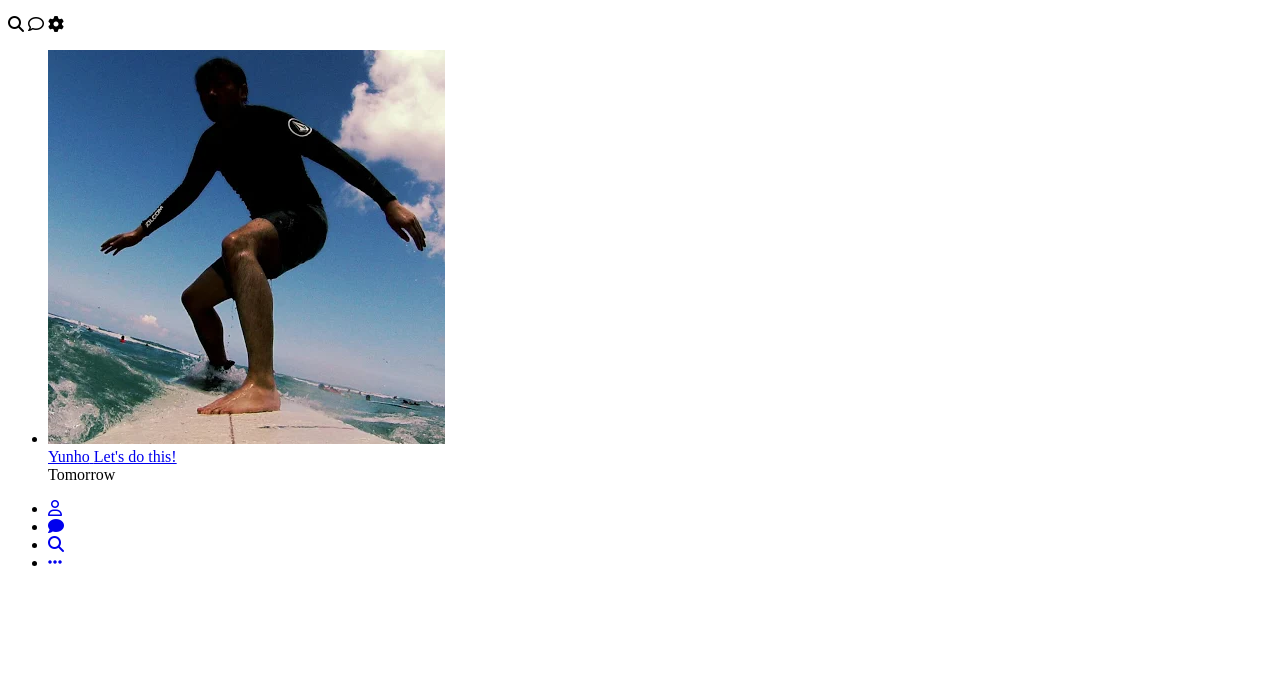
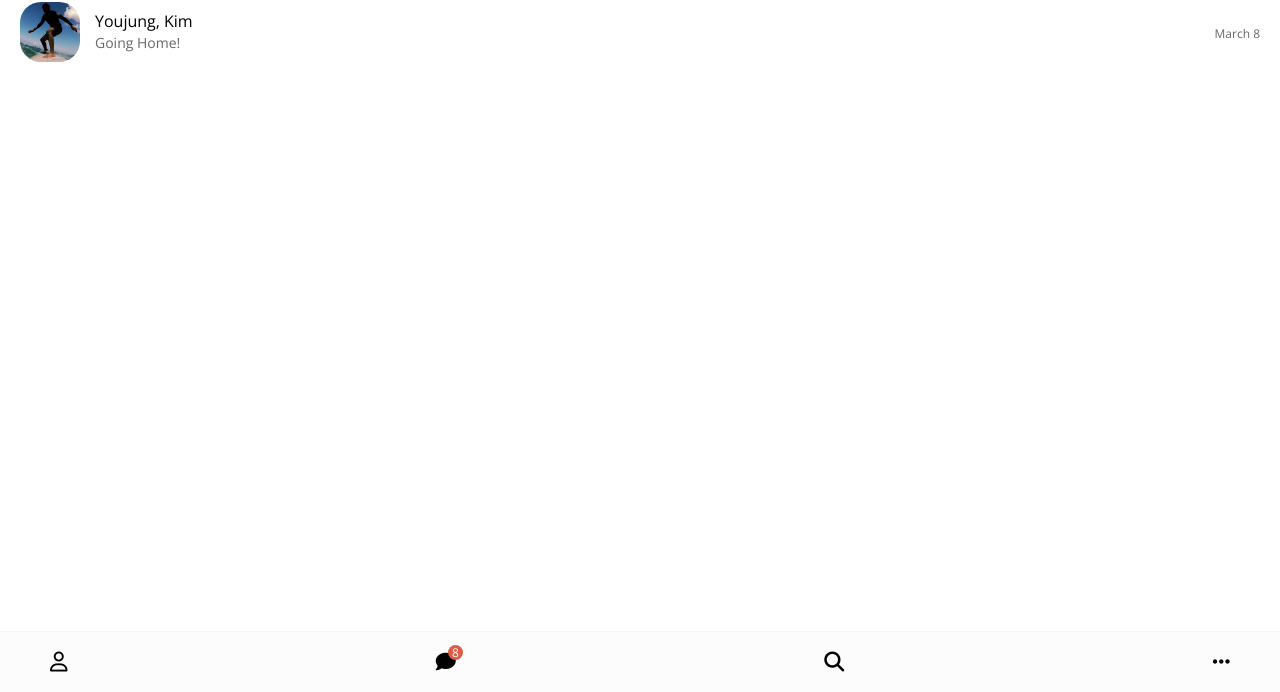
Before and after one commit to kalzpi/kakaocloneV2, a plain HTML site: page index.html in a window 1280 px wide. Shown: the part 108-800 px from the top of the page. Drawn offline with nearby package versions, Linux system fonts and the light colour scheme.

Commit message:
20191120
2.8 Friend Screen

```diff
--- /dev/null
+++ b/css/friend.css
@@ -0,0 +1,44 @@
+.friend {
+  display: flex;
+  justify-content: space-between;
+  align-items: center;
+}
+
+.friend .friend__avatar {
+  width: 50px;
+  border-radius: 35%;
+}
+
+.friend__avatar.g-avatar {
+  width: 70px;
+}
+
+.friend__avatar.m-avatar {
+  width: 60px;
+}
+
+.friend .friend__column {
+  display: flex;
+  align-items: center;
+}
+
+.friend .friend__avatar {
+  margin-right: 15px;
+}
+
+.friend__content .friend__name {
+  display: block;
+  margin-bottom: 5px;
+}
+
+.friend__content .friend__bottom-text,
+.friend__content .friend__status,
+.friend .chat__timestamp {
+  opacity: 0.6;
+  font-size: 14px;
+}
+
+.friend__content .friend__status,
+.friend .chat__timestamp {
+  font-size: 12px;
+}
--- /dev/null
+++ b/css/header.css
@@ -0,0 +1,27 @@
+.header {
+  display: flex;
+  justify-content: space-between;
+  margin-bottom: 30px;
+  align-items: center;
+}
+
+.header .header__title {
+  font-size: 24px;
+  font-weight: 600;
+}
+
+.header .header__icon {
+  font-size: 24px;
+  margin-left: 24px;
+  cursor: pointer;
+}
+
+.header .header__header-column {
+    display: flex;
+    align-items: center;
+}
+
+.header .header__back-btn{
+    font-size: 22px;
+    margin-right: 20px;
+}
--- /dev/null
+++ b/css/nav-bar.css
@@ -0,0 +1,37 @@
+.nav {
+  position: fixed;
+  width: 100%;
+  background-color: #fcfcfc;
+  padding: 20px 50px;
+  left: 0px;
+  bottom: 0px;
+  border-top: 1px solid #f7f7f7;
+}
+
+.nav .nav__list {
+  display: flex;
+  justify-content: space-between;
+}
+
+.nav i {
+  font-size: 20px;
+}
+
+.nav .nav__list-link {
+    position: relative;
+}
+
+.nav .nav__badge {
+    position: absolute;
+    top: -7px;
+    right: -7px;
+    font-size: 12px;
+    background-color: #dc5d46;
+    width: 15px;
+    height: 15px;
+    display: flex;
+    justify-content: center;
+    align-items: center;
+    border-radius: 50%;
+    color: white;
+}
--- /dev/null
+++ b/css/reset.css
@@ -0,0 +1,124 @@
+html,
+body,
+div,
+span,
+applet,
+object,
+iframe,
+h1,
+h2,
+h3,
+h4,
+h5,
+h6,
+p,
+blockquote,
+pre,
+a,
+abbr,
+acronym,
+address,
+big,
+cite,
+code,
+del,
+dfn,
+em,
+img,
+ins,
+kbd,
+q,
+s,
+samp,
+small,
+strike,
+strong,
+sub,
+sup,
+tt,
+var,
+b,
+u,
+i,
+center,
+dl,
+dt,
+dd,
+ol,
+ul,
+li,
+fieldset,
+form,
+label,
+legend,
+table,
+caption,
+tbody,
+tfoot,
+thead,
+tr,
+th,
+td,
+article,
+aside,
+canvas,
+details,
+embed,
+figure,
+figcaption,
+footer,
+header,
+hgroup,
+menu,
+nav,
+output,
+ruby,
+section,
+summary,
+time,
+mark,
+audio,
+video {
+  margin: 0;
+  padding: 0;
+  border: 0;
+  font-size: 100%;
+  font: inherit;
+  vertical-align: baseline;
+}
+/* HTML5 display-role reset for older browsers */
+article,
+aside,
+details,
+figcaption,
+figure,
+footer,
+header,
+hgroup,
+menu,
+nav,
+section {
+  display: block;
+}
+body {
+  line-height: 1;
+}
+ol,
+ul {
+  list-style: none;
+}
+blockquote,
+q {
+  quotes: none;
+}
+blockquote:before,
+blockquote:after,
+q:before,
+q:after {
+  content: "";
+  content: none;
+}
+table {
+  border-collapse: collapse;
+  border-spacing: 0;
+}
--- /dev/null
+++ b/css/status-bar.css
@@ -0,0 +1,15 @@
+.status-bar {
+  display: flex;
+  margin-bottom: 30px;
+  justify-content: space-between;
+  opacity: 0.7;
+  align-items: center;
+}
+
+.status-bar i {
+    font-size:15px;
+}
+
+.status-bar .status-bar__battery-level {
+    margin-left:3px;
+}
--- /dev/null
+++ b/css/style.css
@@ -0,0 +1,23 @@
+@import url("https://fonts.googleapis.com/css?family=Open+Sans:400,600&display=swap");
+@import "reset.css";
+@import "status-bar.css";
+@import "header.css";
+@import "nav-bar.css";
+@import "friend.css";
+
+* {
+  box-sizing: border-box;
+}
+
+body {
+  background-color: white;
+  padding: 10px 20px;
+  color: #020202;
+  font-family: "Open Sans", -apple-system, BlinkMacSystemFont, "Segoe UI",
+    Roboto, Oxygen, Ubuntu, Cantarell, "Open Sans", "Helvetica Neue", sans-serif;
+}
+
+a {
+  color: inherit;
+  text-decoration: none;
+}
--- a/index.html
+++ b/index.html
@@ -8,6 +8,7 @@
       src="https://kit.fontawesome.com/758bcb2342.js"
       crossorigin="anonymous"
     ></script>
+    <link rel="stylesheet" href="css/style.css" />
     <title>Chats | Kakao Clone</title>
   </head>
   <body>
@@ -19,8 +20,9 @@
         <i class="fas fa-clock"></i>
         <i class="fas fa-volume-up"></i>
         <i class="fas fa-wifi"></i>
-        <span class="ststus-bar__battery-level">75%</span>
+        <span class="status-bar__battery-level">75%</span>
         <i class="fas fa-battery-three-quarters"></i>
+      </div>
     </div>
     <header class="header">
       <div class="header__header-column">
@@ -42,19 +44,29 @@
       <ul class="chats__list">
         <li class="chats__chat chat">
           <a href="chat.html">
-              <div class="chat__column">
+            <div class="friends__friend friend">
+              <div class="friend__column">
                 <img
                   src="images/my_selfie.png"
                   alt="YH"
-                  class="chat__avatar g-avatar"
+                  class="m-avatar friend__avatar"
                 />
-                <div class="chat__content">
-                  <span class="chat__username">Yunho</span>
-                  <span class="chat__preview">Let's do this!</span>
+                <div class="friend__content">
+                  <span class="friend__name">
+                    Youjung, Kim
+                  </span>
+                  <span class="friend__bottom-text">
+                    Going Home!
+                  </span>
+                </div>
+              </div>
+              <div class="friend__column">
+                <span class="friend__now-listening">
+                  <span class="chat__timestamp">March 8</span>
+                </span>
               </div>
             </div>
           </a>
-            <span class="chat__timestamp">Tomorrow</span>
         </li>
       </ul>
     </main>
@@ -67,6 +79,7 @@
         </li>
         <li class="nav__list-item">
           <a href="index.html" class="nav__list-link">
+            <div class="nav__badge">8</div>
             <i class="fas fa-comment"></i>
           </a>
         </li>
@@ -82,6 +95,5 @@
         </li>
       </ul>
     </nav>
-    </div>
   </body>
 </html>
```
Also changed, not shown: chat.html (+13 -8 lines), find.html (+4 -3 lines), friends.html (+5 -8 lines), more.html (+3 -2 lines), settings.html (+6 -6 lines). Lines whose indentation alone changed are shown as unchanged.
